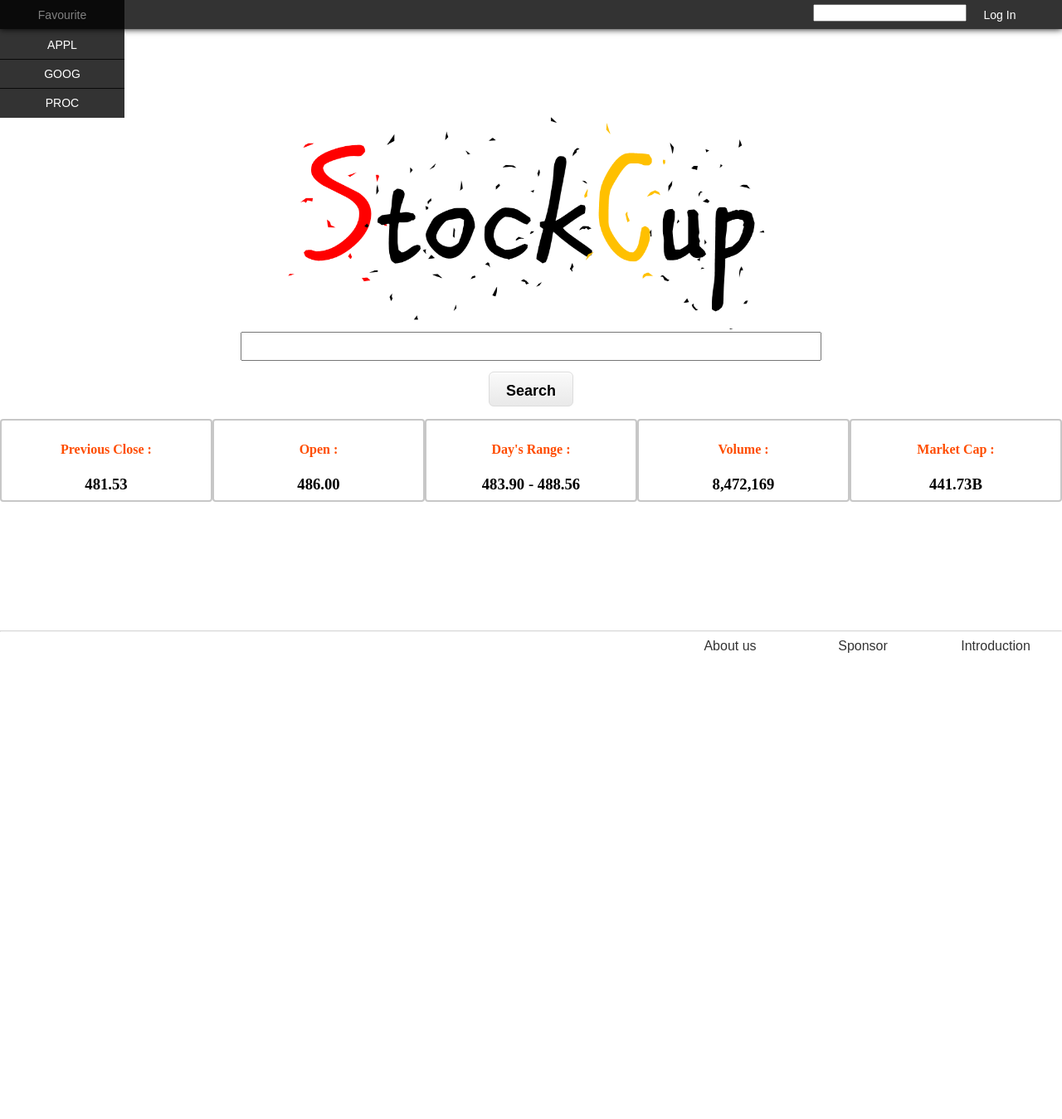
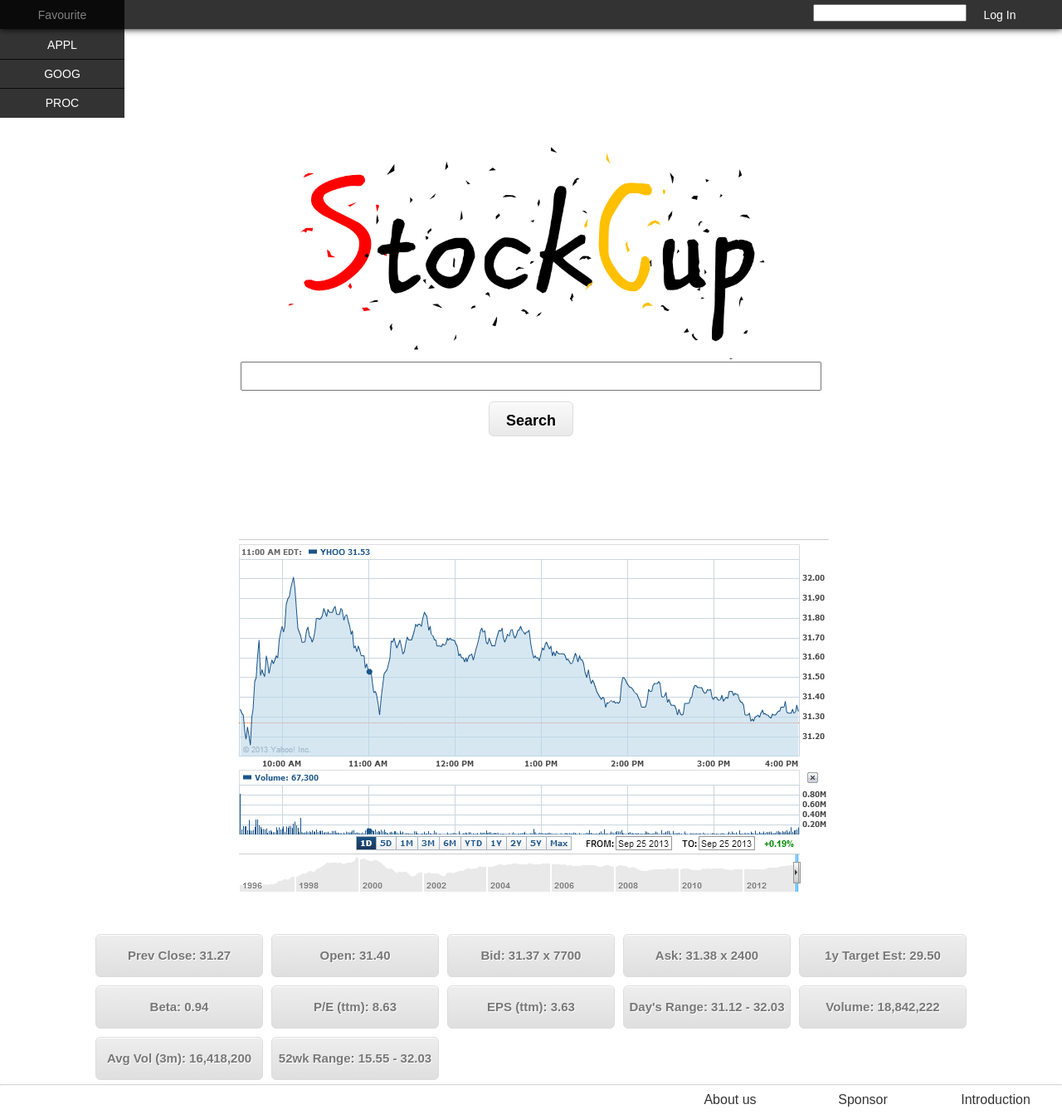
Before and after one commit to zcesh69/stockcup, a PHP site: page /stockcup.html in a window 1280 px wide. Shown: the whole page at 83% size. Before the commit the page ends 787 px from the top, so only its background shows below. Run offline with PHP 8.4, Linux system fonts and the light colour scheme.

Commit message:
Bugfix and Added graph
-remove hidden overflow on body
-added yahoo stock graph
-removed button_line's absolute position statement

```diff
--- a/index.css
+++ b/stockcup.css
@@ -1,7 +1,6 @@
 body {
 	padding: 0;
 	margin: 0;
-	overflow: hidden;
 }
 
 ul, ol {
@@ -12,7 +11,6 @@
 position: fixed;
 top: 0;
 width: 100%;
-height: 100%;
 color: #ffffff;
 height: 35px;
 text-align: center;
@@ -23,6 +21,7 @@
 /* Adds the transparent background */
 background-color: rgba(1, 1, 1, 0.8);
 color: rgba(1, 1, 1, 0.8);
+z-index: 9;
 }
 
 
@@ -77,6 +76,7 @@
   font-size: 11px;
 }
 
+
 #top_search_bar {
 
 	position :relative;
@@ -88,12 +88,27 @@
 #navigation li:hover a { background: rgba(1, 1, 1, 0.8); }
 #navigation li:hover li a:hover { background: rgba(1, 1, 1,1.0); }
 
+
+
+#container {
+   min-height:100%;
+   position:relative;
+}
+
+#bodypart {
+   padding:10px;
+   padding-top: 36px;
+   padding-bottom:40px;   /* Height of the footer */
+}
+
+
+
 /* Search part */
 
 #Search_Part {
 	margin-top: 35px;
 	width: 100%;
-	height: 60%;
+	height: 500px;
 }
 
 /*    Search_Bar       */
@@ -182,6 +197,71 @@
 	top:1px;
 }
 
+
+#Tags {
+	margin-left: 100px;
+}
+
+#Tags h3 {
+	font-family:arial;
+}
+
+#Tags > ul{
+	margin-left: 100px;
+	list-style: none;
+	margin: 0;
+	padding: 0;
+}
+
+
+
+#Tags > ul > li {
+	-moz-box-shadow:inset 0px 1px 0px 0px #ffffff;
+	-webkit-box-shadow:inset 0px 1px 0px 0px #ffffff;
+	box-shadow:inset 0px 1px 0px 0px #ffffff;
+	background:-webkit-gradient( linear, left top, left bottom, color-stop(0.05, #ededed), color-stop(1, #dfdfdf) );
+	background:-moz-linear-gradient( center top, #ededed 5%, #dfdfdf 100% );
+	filter:progid:DXImageTransform.Microsoft.gradient(startColorstr='#ededed', endColorstr='#dfdfdf');
+	background-color:#ededed;
+	-webkit-border-top-left-radius:6px;
+	-moz-border-radius-topleft:6px;
+	border-top-left-radius:6px;
+	-webkit-border-top-right-radius:6px;
+	-moz-border-radius-topright:6px;
+	border-top-right-radius:6px;
+	-webkit-border-bottom-right-radius:6px;
+	-moz-border-radius-bottomright:6px;
+	border-bottom-right-radius:6px;
+	-webkit-border-bottom-left-radius:6px;
+	-moz-border-radius-bottomleft:6px;
+	border-bottom-left-radius:6px;
+	text-indent:0;
+	border:1px solid #dcdcdc;
+	display:inline-block;
+	color:#777777;
+	font-family:arial;
+	font-size:15px;
+	font-weight:bold;
+	font-style:normal;
+	height:50px;
+	line-height:50px;
+	width:200px;
+	text-decoration:none;
+	text-align:center;
+	text-shadow:1px 1px 0px #ffffff;
+	margin: 5px;
+}
+
+#graph {
+	text-align: center;
+	margin-top: 10px;
+	margin-bottom: 40px;
+}
+
+
+
+
+
 /* Button information line  */
 
 #Button_Line {
@@ -228,41 +308,3 @@
 #Button_Line ul li a:focus {
 	color: F2B059;
 }
-
-#box_array {
-	margin-left: auto;
-	margin-right: auto;
-}
-
-.info_box {
-	text-align: center;
-	height : 100px;
-	position: relative;
-	width : 20%;
-	margin : 0px 0px 0px 0px;
-	float : left;
-	padding: 5px 5px 5px 5px;
-	box-sizing:border-box;
-	-moz-box-sizing:border-box; /* Firefox */
-	border-style:solid;
-	border-width:2px;
-	border-color:#C7C7C7;
-	border-radius:4px;
-}
-
-@media all and (max-width:500px) {
-	.info_box {
-		float:none;
-		position:relative;
-		width: 100%;
-	}
-
-}
-
-.info_box > h4 {
-	color: #FF4D00;
-}
-
-.info_box:hover {
-	box-shadow: 8px 8px 3px #888888;
-}
--- a/stockcup.html
+++ b/stockcup.html
@@ -3,11 +3,12 @@
 	<head>
 		<meta charset="UTF-8">
 		<title>Stock Cup</title>
-		<link type="text/css" rel="stylesheet" href="index.css" />
+		<link type="text/css" rel="stylesheet" href="stockcup.css" />
 
 	</head>
 
 	<body>
+		<div id="container">
 			<div id="navigation">
 
 				<ul id="menu">
@@ -30,6 +31,9 @@
 				</ul>
 
 			</div>
+
+
+			<div id="bodypart">
 			<!-- Search Bar -->
 
 				<div id="Search_Part">
@@ -40,30 +44,30 @@
 					</div>
 				</div>
 
-	<!-- Info Boxes -->
-		<div id="box_array">
-			<div class="info_box">
-				<h4>Previous Close :</h4>
-				<h3>481.53</h3>
-			</div>
-			<div class="info_box">
-				<h4>Open :</h4>
-				<h3>486.00</h3>
-			</div>
-			<div class="info_box">
-				<h4>Day's Range :</h4>
-				<h3>483.90 - 488.56</h3>
-			</div>
-			<div class="info_box">
-				<h4>Volume :</h4>
-				<h3>8,472,169</h3>
-			</div>
-			<div class="info_box">
-				<h4>Market Cap :</h4>
-				<h3>441.73B</h3>
-			</div>
+				<div id="graph">
+					<img src="Yahoo.png" alt="graph on stock">
 				</div>
 
+			<!-- Info Boxes -->
+				<div id="Tags">
+				<ul>
+					<li>Prev Close: 31.27</li>
+					<li>Open: 31.40</li>
+					<li>Bid: 31.37 x 7700</li>
+					<li>Ask: 31.38 x 2400</li>
+					<li>1y Target Est:	29.50</li>
+					<li>Beta:	0.94</li>
+					<li>P/E (ttm):	8.63</li>
+					<li>EPS (ttm):	3.63</li>
+					<li>Day's Range: 31.12 - 32.03</li>
+					<li>Volume:	18,842,222</li>
+					<li>Avg Vol (3m):	16,418,200</li>
+					<li>52wk Range:	15.55 - 32.03</li>
+				</ul>
+
+			</div>
+			<div style="clear:both"></div>
+			</div>
 		<!-- Button information line -->
 			<div id="Button_Line">
 				<hr>
@@ -73,6 +77,7 @@
 					<li><a href="">About us</a></li>
 				</ul>
 			</div>
+		</div>
 	</body>
 
 </html>
```
Also changed, not shown: Yahoo.html (deleted, +0 -65 lines), yahoo.css (deleted, +0 -165 lines). Lines whose indentation alone changed are shown as unchanged.
